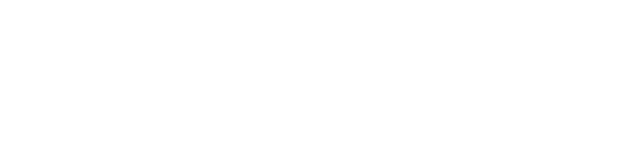
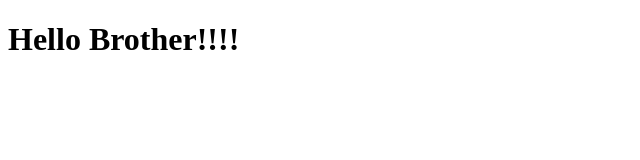
Before and after one commit to john861c/NeoServer, a plain HTML site: page index.html in a window 1280 px wide. Shown: the whole page, without its empty margins (0-640 px from the left). Drawn offline with Linux system fonts and the light colour scheme.

Commit message:
interface message

```diff
--- a/index.html
+++ b/index.html
@@ -7,6 +7,6 @@
     <title>Document</title>
 </head>
 <body>
-
+    <h1>Hello Brother!!!!</h1>
 </body>
 </html>
```
